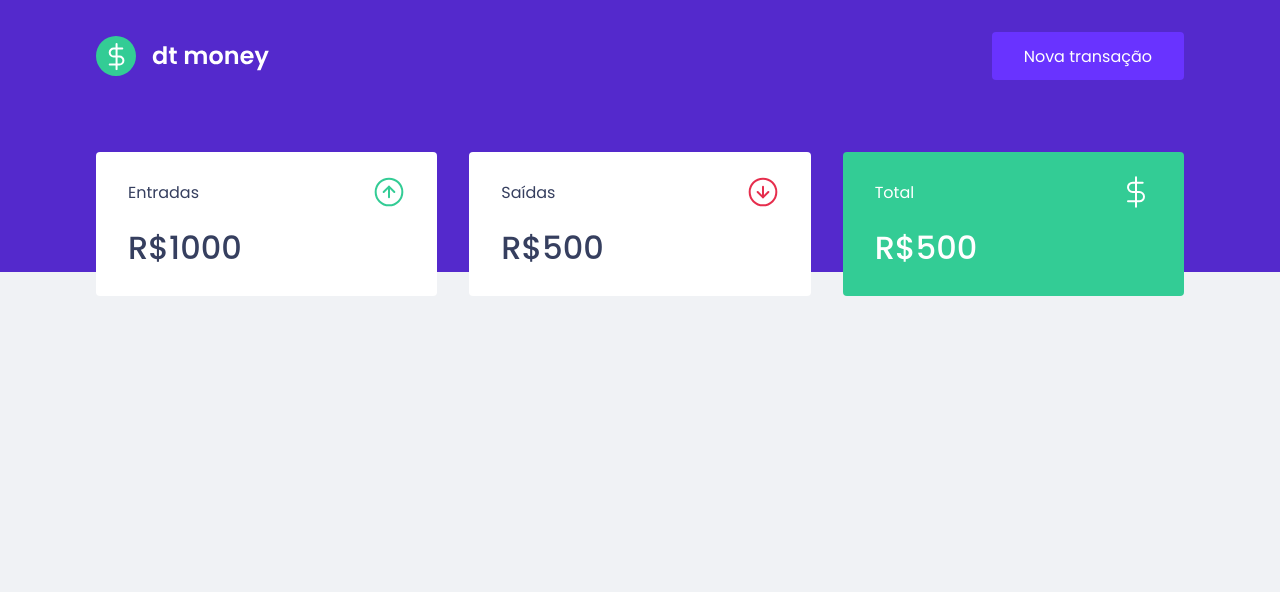
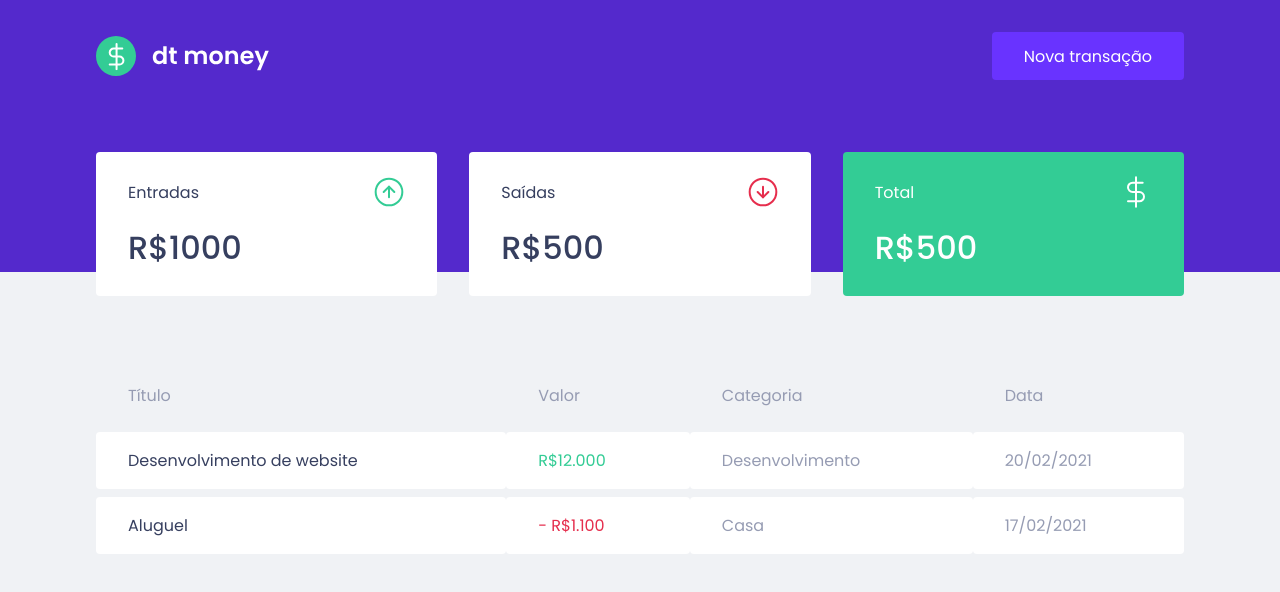
Before and after one commit to fellipefreiire/ignite-reactjs-chapter2, a React (Create React App) app: page / in a window 1280 px wide. Shown: the top 592 px of the page. Built offline with nearby package versions, Linux system fonts and the light colour scheme.

Commit message:
transactionstable componenet and second class done

```diff
--- a/src/components/Dashboard/index.tsx
+++ b/src/components/Dashboard/index.tsx
@@ -1,10 +1,12 @@
 import { Summary } from "../Summary";
+import { TransactionsTable } from "../TransactionsTable";
 import * as S from "./styles";
 
 export function Dashboard() {
   return (
     <S.Container>
       <Summary />
+      <TransactionsTable />
     </S.Container>
   );
 }
--- /dev/null
+++ b/src/components/TransactionsTable/index.tsx
@@ -0,0 +1,32 @@
+import * as S from "./styles";
+
+export function TransactionsTable() {
+  return (
+    <S.Container>
+      <table>
+        <thead>
+          <tr>
+            <th>Título</th>
+            <th>Valor</th>
+            <th>Categoria</th>
+            <th>Data</th>
+          </tr>
+        </thead>
+        <tbody>
+          <tr>
+            <td>Desenvolvimento de website</td>
+            <td className="deposit">R$12.000</td>
+            <td>Desenvolvimento</td>
+            <td>20/02/2021</td>
+          </tr>
+          <tr>
+            <td>Aluguel</td>
+            <td className="withdraw">- R$1.100</td>
+            <td>Casa</td>
+            <td>17/02/2021</td>
+          </tr>
+        </tbody>
+      </table>
+    </S.Container>
+  );
+}
--- /dev/null
+++ b/src/components/TransactionsTable/styles.ts
@@ -0,0 +1,38 @@
+import styled from "styled-components";
+
+export const Container = styled.div`
+  margin-top: 4rem;
+
+  table {
+    width: 100%;
+    border-spacing: 0 0.5rem;
+
+    th {
+      color: var(--text-body);
+      font-weight: 400;
+      padding: 1rem 2rem;
+      text-align: left;
+      line-height: 1.5rem;
+    }
+
+    td {
+      padding: 1rem 2rem;
+      border: 0;
+      background: var(--shape);
+      color: var(--text-body);
+      border-radius: 0.25rem;
+
+      &:first-child {
+        color: var(--text-title);
+      }
+
+      &.deposit {
+        color: var(--green);
+      }
+
+      &.withdraw {
+        color: var(--red);
+      }
+    }
+  }
+`;
```
